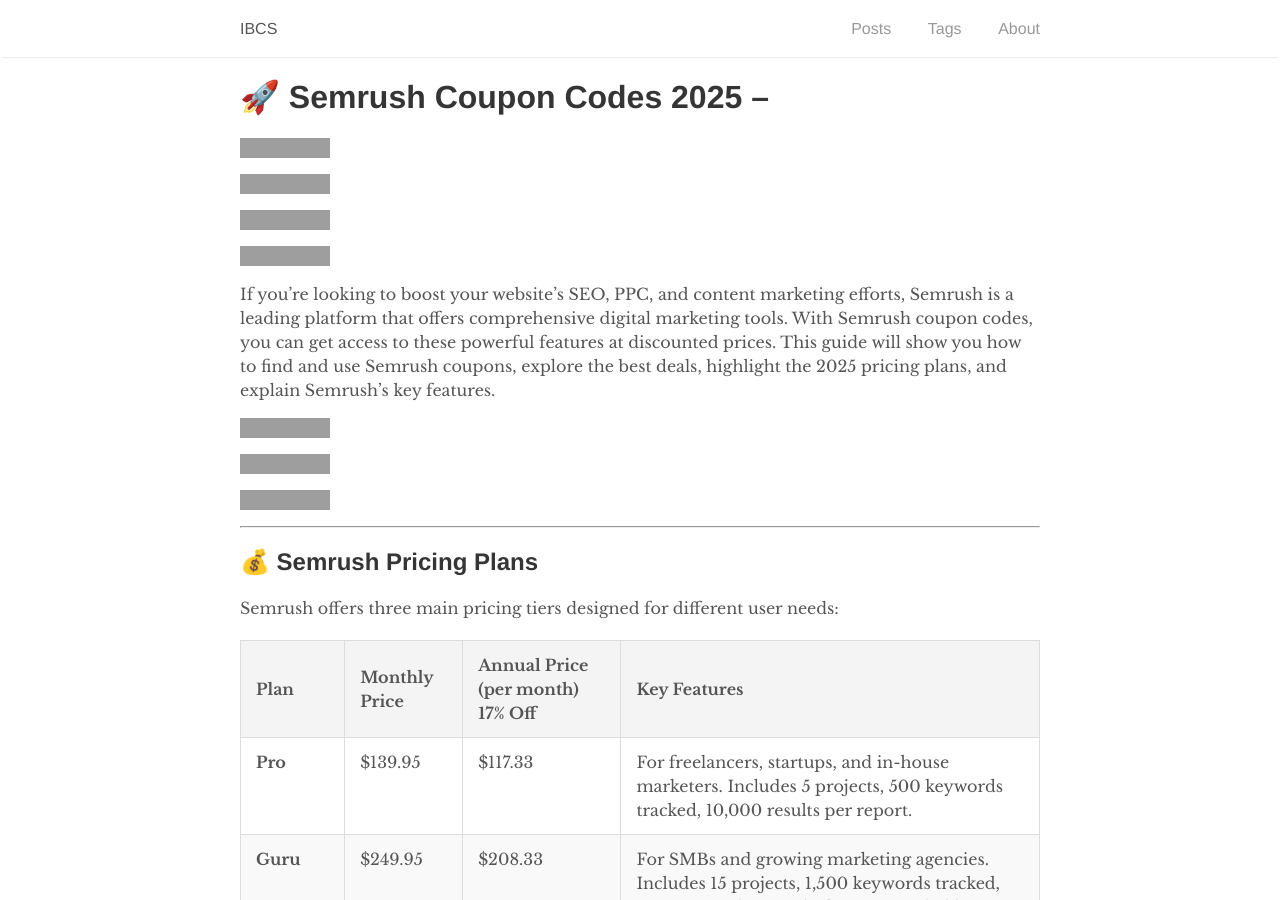
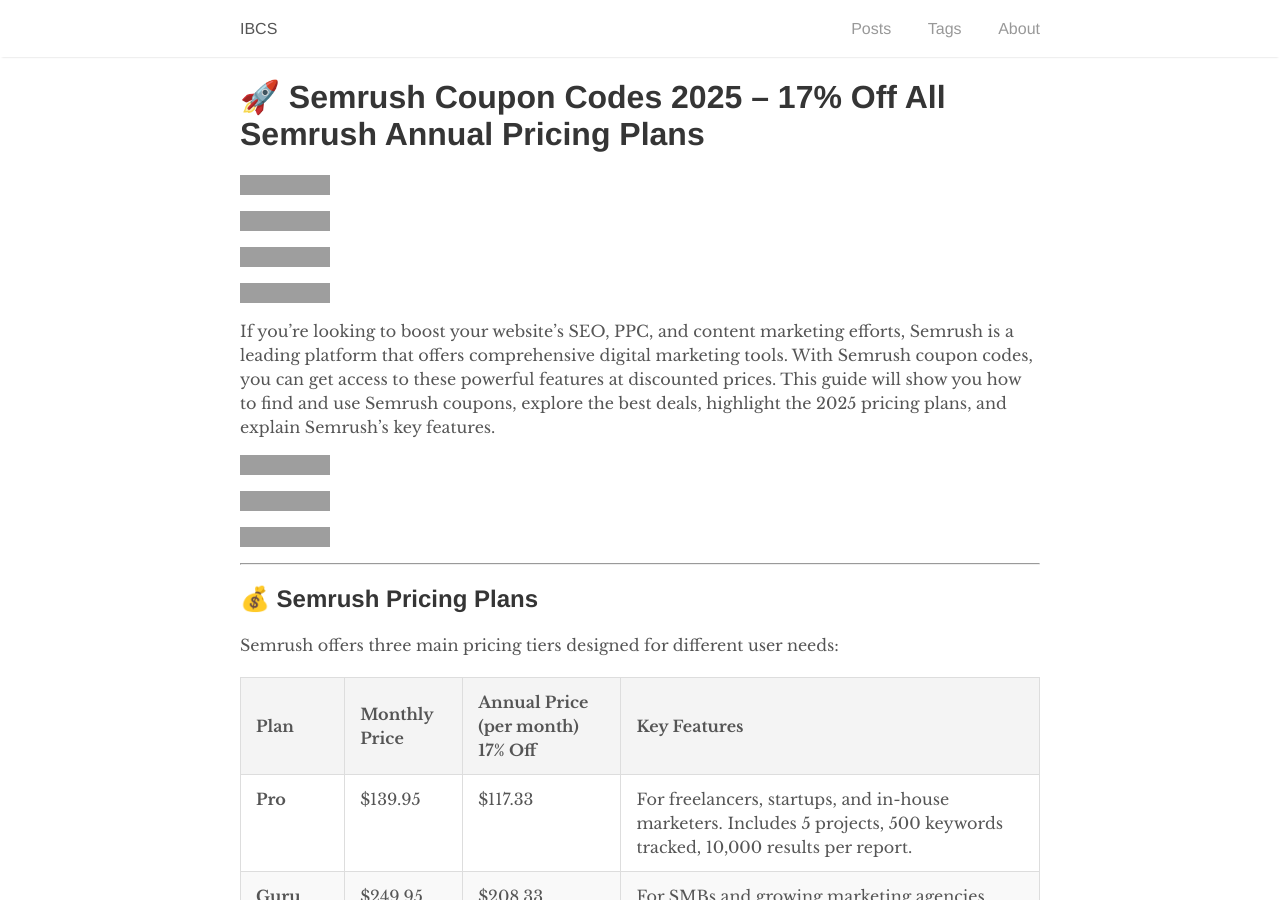
Before and after one commit to rankloud/ibcs, a Jekyll site: the page built from wp/semrush coupon codes.md, in a window 1280 px wide and 900 px high, cut to the strip 0-900 px from the top of the window. Built offline with Jekyll 4.4.1, drawn with Linux system fonts in a browser that asks for light colours; grey boxes are pictures that could not be loaded.

Commit message:
Updated header

```diff
--- a/wp/semrush coupon codes.md
+++ b/wp/semrush coupon codes.md
@@ -1,14 +1,14 @@
 ---
 layout: default
-title: "Semrush Coupon Codes 2025 – Save Big on SEO & Marketing Tools"
-description: "Discover the latest Semrush coupon codes for 2025. Learn how to apply them and maximize your savings on Semrush plans."
+title: "Semrush Coupon Codes 2025 – Save up to 17% All Semrush Annual Plans"
+description: "Discover the latest Semrush coupon codes for 2025. Grab 17% Off Semrush Annual Plans"
 date: 2025-05-26
 author: "digiexe-official Team"
 robots: index, follow
-permalink: /Semrush-coupon-codes/
+permalink: /semrush-coupon-codes/
 ---
 
-# 🚀 Semrush Coupon Codes 2025 –
+# 🚀 Semrush Coupon Codes 2025 –  17% Off All Semrush Annual Pricing Plans
 
 [![🚀 Get 50% Off On Semrush](https://img.shields.io/badge/🚀%2050%25%20Off%20On%20Semrush-blue?style=for-the-badge)](https://www.semrush.com/pricing/)
 
```
